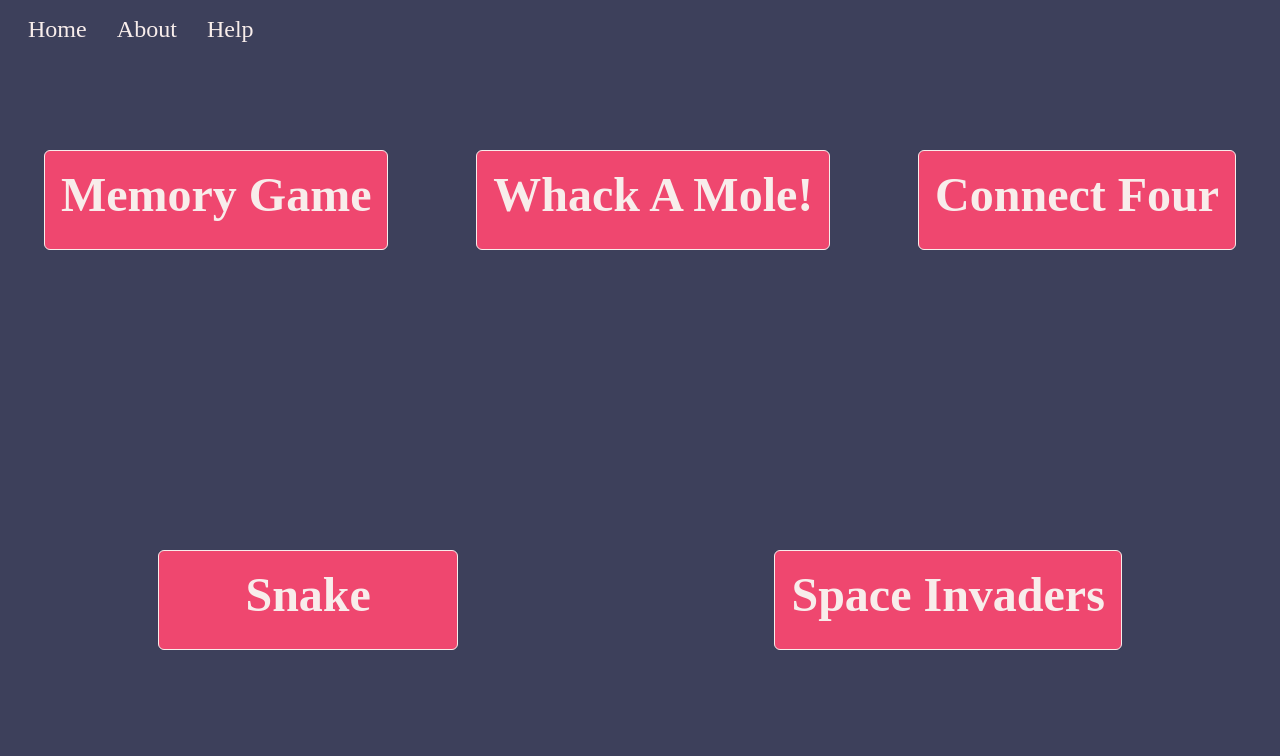
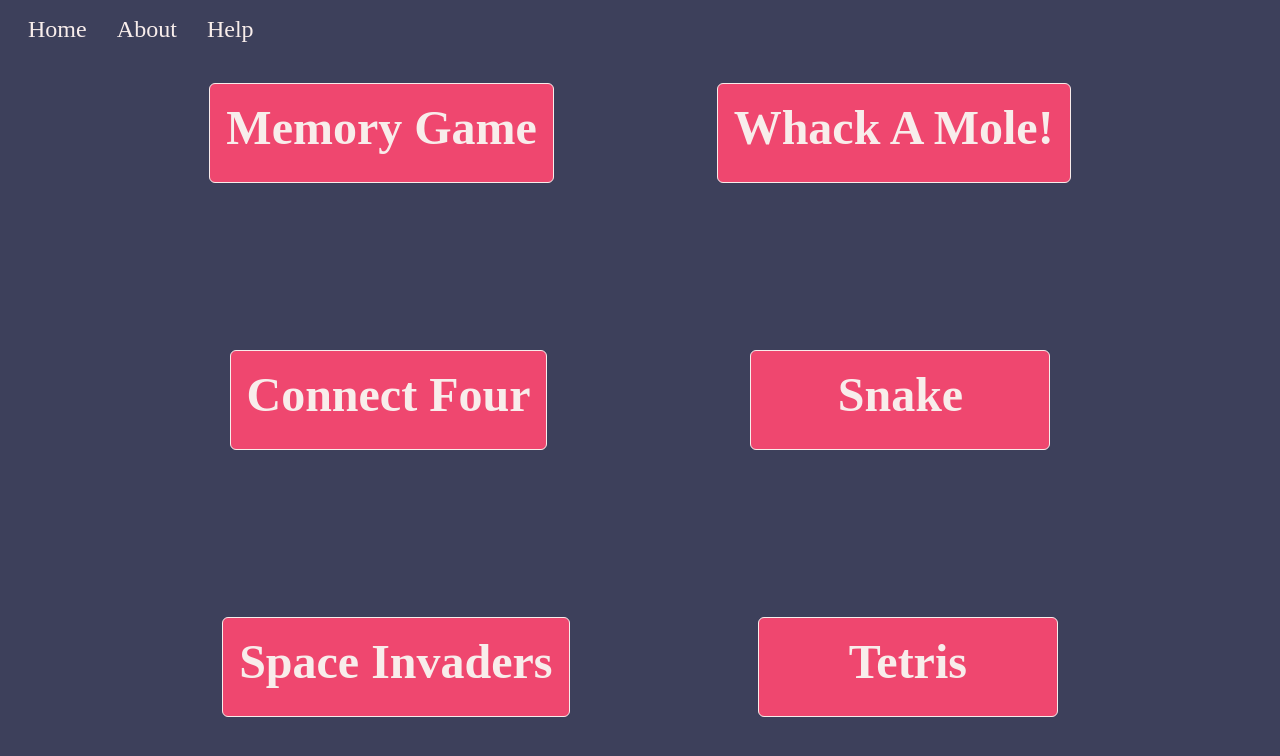
Before and after one commit to andraderaul/retro-games, a React (Create React App) app: page / in a window 1280 px wide. Shown: the top 756 px of the page. Built offline with nearby package versions, Linux system fonts and the light colour scheme; the HTML template or start-up script is replaced by a standard one.

Commit message:
feat tetris

```diff
--- a/src/helpers/Utils/Routes.js
+++ b/src/helpers/Utils/Routes.js
@@ -4,6 +4,7 @@ const whackAMole = "/whack-a-mole";
 const connectFour = "/connect-four";
 const snake = "/snake";
 const spaceInvaders = "/space-invaders";
+const tetris = "/tetris";
 const help = "/help";
 
 const ROUTES = {
@@ -13,6 +14,7 @@ const ROUTES = {
   connectFour,
   snake,
   spaceInvaders,
+  tetris,
   help,
 };
 
--- a/src/pages/Home/Home.jsx
+++ b/src/pages/Home/Home.jsx
@@ -31,6 +31,11 @@ const Home = () => {
           <Title>Space Invaders</Title>
         </Link>
       </Content>
+      <Content>
+        <Link to={ROUTES.tetris}>
+          <Title>Tetris</Title>
+        </Link>
+      </Content>
     </Container>
   );
 };
--- a/src/pages/Home/Home.style.js
+++ b/src/pages/Home/Home.style.js
@@ -2,12 +2,14 @@ import styled from "styled-components";
 
 export const Container = styled.div`
   background-color: #3d405b;
+  max-width: 1024px;
   width: 100%;
   min-height: 100vh;
   display: flex;
   flex-wrap: wrap;
   align-items: center;
   justify-content: space-around;
+  margin: 0 auto;
 `;
 
 export const Content = styled.div`
--- /dev/null
+++ b/src/pages/Tetris/Tetris.jsx
@@ -0,0 +1,7 @@
+import React from "react";
+
+const Tetris = () => {
+  return <div>tetris</div>;
+};
+
+export default Tetris;
--- /dev/null
+++ b/src/pages/Tetris/index.js
@@ -0,0 +1 @@
+export { default } from "./Tetris";
--- a/src/routes/index.js
+++ b/src/routes/index.js
@@ -8,6 +8,7 @@ import WhackAMole from "../pages/WhackAMole";
 import ConnectFour from "../pages/ConnectFour";
 import Snake from "../pages/Snake";
 import SpaceInvaders from "../pages/SpaceInvaders";
+import Tetris from "../pages/Tetris";
 import Help from "../pages/Help";
 
 const Routes = (props) => {
@@ -21,6 +22,7 @@ const Routes = (props) => {
         <Route path={ROUTES.connectFour} component={ConnectFour} />
         <Route path={ROUTES.snake} component={Snake} />
         <Route path={ROUTES.spaceInvaders} component={SpaceInvaders} />
+        <Route path={ROUTES.tetris} component={Tetris} />
         <Route path={ROUTES.help} component={Help} />
       </Switch>
     </BrowserRouter>
```
Also changed, not shown: src/pages/Tetris/Tetris.styles.js (added).
